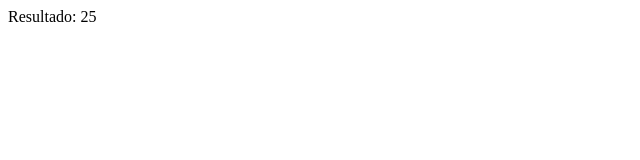
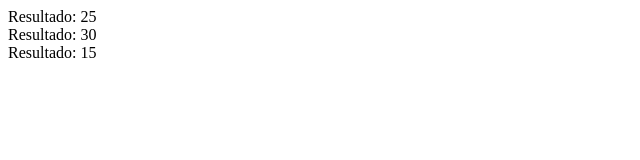
Before and after one commit to ADRIAN200717/23-04-2025, a plain HTML site: page index.html in a window 1280 px wide. Shown: the whole page, without its empty margins (0-640 px from the left). Drawn offline with Linux system fonts and the light colour scheme.

Commit message:
index.html

```diff
--- a/index.html
+++ b/index.html
@@ -6,11 +6,21 @@
   <title>Document</title>
 </head>
 <body>
-    <div id="resultado"></div>
+    <div id="resultadoImpar"></div>
+      <div id="resultadoPar"></div>
+      <div id="resultado"></div>
+
     <script>
       var valores=[1,2,3,4,5,6,7,8,9,10];
-      var resultado=valores[0]+valores[2]+valores[4]+valores[6]+valores[8];
-      document.getElementById('resultado').innerHTML="Resultado: "+resultado;
+      var resultadoImpar=valores[0]+valores[2]+valores[4]+valores[6]+valores[8];
+
+      document.getElementById('resultadoImpar').innerHTML="Resultado: "+resultadoImpar;
+
+      var resultadoPar=valores[1]+valores[3]+valores[5]+valores[7]+valores[9];
+      document.getElementById('resultadoPar').innerHTML="Resultado: "+resultadoPar;
+
+      var resultado=valores[4]+valores[9];
+      document.getElementById('resultado').innerHTML="Resultado: "+resultado
     </script>
 
 
```
